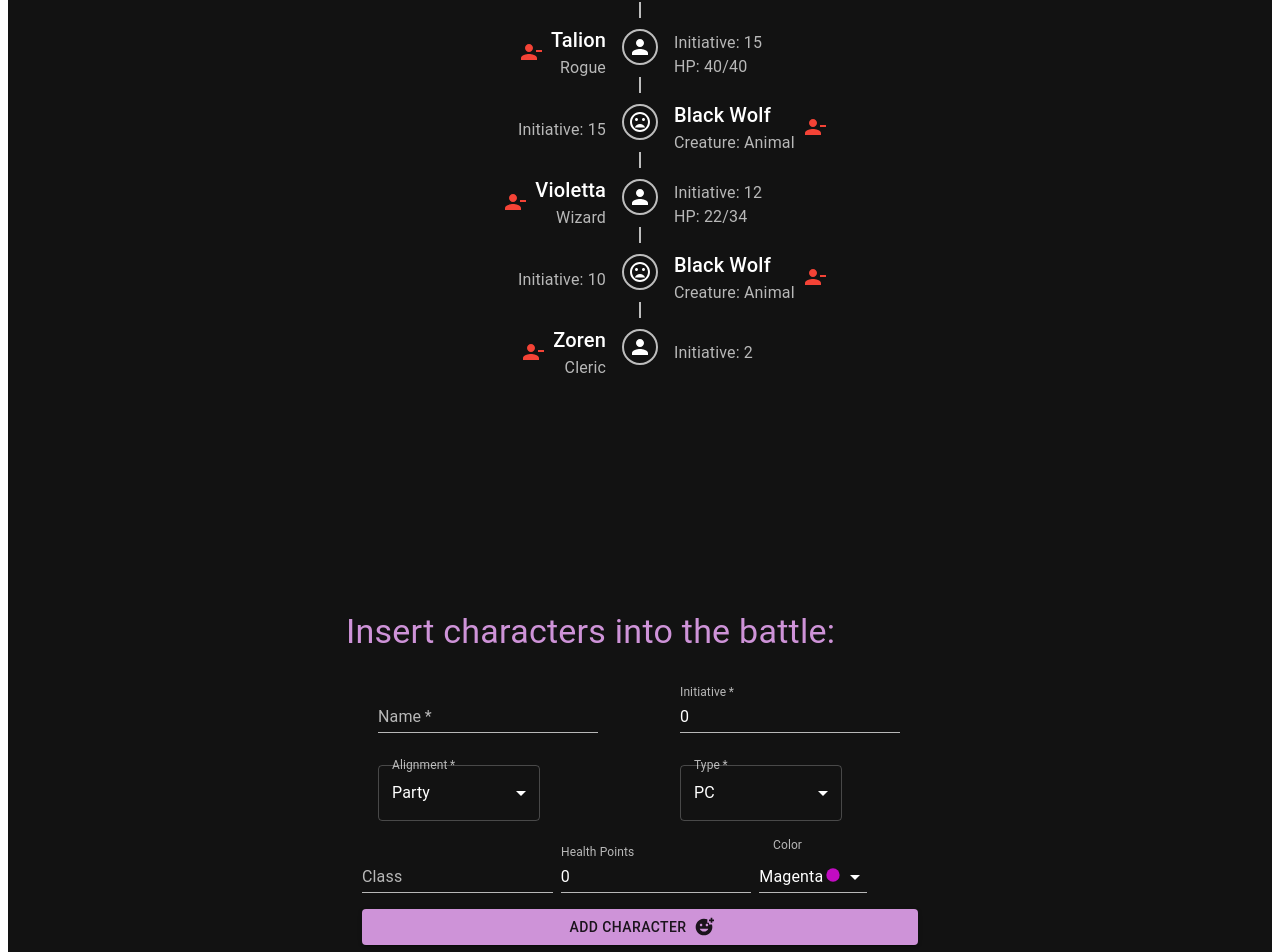
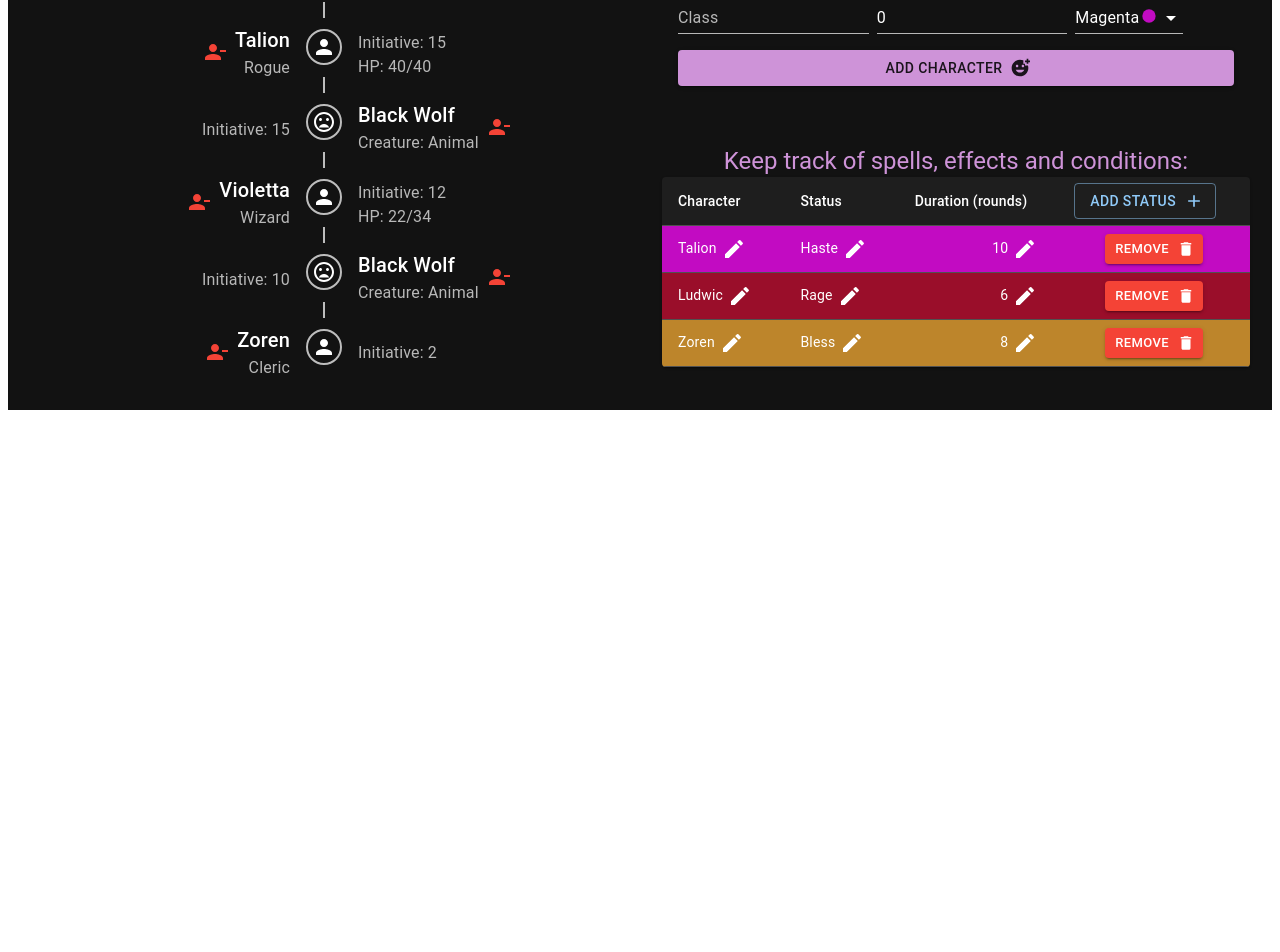
Before and after one commit to StefMTP/encounter-initiative-tracker, a React (Create React App) app: page / in a window 1280 px wide. Shown: the part 349-1301 px from the top of the page. After the commit the page ends 800 px from the top, so only its background shows below. Built offline with nearby package versions, Linux system fonts and the light colour scheme.

Commit message:
timeline and forms-table are now two columns in the page

```diff
--- a/src/App.tsx
+++ b/src/App.tsx
@@ -218,8 +218,8 @@ const App = () => {
               />
             </Grid>
           </Grid>
-          <Grid container direction="column">
-            <Grid item>
+          <Grid container>
+            <Grid item xs={6} display="grid" >
               <RoundTimeline
                 combatActors={combatActors}
                 combatActorsHpEditHandler={handleCombatActorsHpEdit}
@@ -227,30 +227,33 @@ const App = () => {
                 turn={turn}
               />
             </Grid>
-            <Grid container justifyContent="center" display="grid">
+            <Grid item xs={6} display="grid" justifyContent="center">
               <Grid item>
-                <Typography variant="h4" color="secondary">
+              <Typography variant="h4" color="secondary" textAlign="center">
                 Insert characters into the battle:
               </Typography>
-              </Grid>
-              <Grid item>
               <CombatantForm
                 combatantsNumber={combatActors.length}
                 combatActorSubmitHandler={handleCombatActorSubmit}
               />
               </Grid>
-            </Grid>
-          </Grid>
-          <Grid container display="grid" justifyContent="center">
+              <Grid item>
+              <Typography textAlign="center" variant="h5" color="secondary">
+                Keep track of spells, effects and conditions:
+              </Typography>
                 <PlayerStatusesTable
                   combatActors={combatActors}
                   playerStatuses={playerStatuses}
                   playerStatusSubmitHandler={handlePlayerStatusSubmit}
                   playerStatusRemoveHandler={handlePlayerStatusRemove}
-              playerStatusDurationEditHandler={handlePlayerStatusDurationEdit}
+                  playerStatusDurationEditHandler={
+                    handlePlayerStatusDurationEdit
+                  }
                   playerStatusNameEditHandler={handlePlayerStatusNameEdit}
                   playerStatusStatusEditHandler={handlePlayerStatusStatusEdit}
                 />
+              </Grid>
+            </Grid>
           </Grid>
         </Box>
       </ThemeProvider>
--- a/src/components/Round/RoundTimelineItem.tsx
+++ b/src/components/Round/RoundTimelineItem.tsx
@@ -122,7 +122,6 @@ const RoundTimelineItem = ({
       <TimelineContent>
         <Grid
           container
-          direction="row"
           justifyContent={
             combatActor.alignment === "PARTY" ? "flex-end" : "flex-start"
           }
```
Lines whose indentation alone changed are shown as unchanged.
